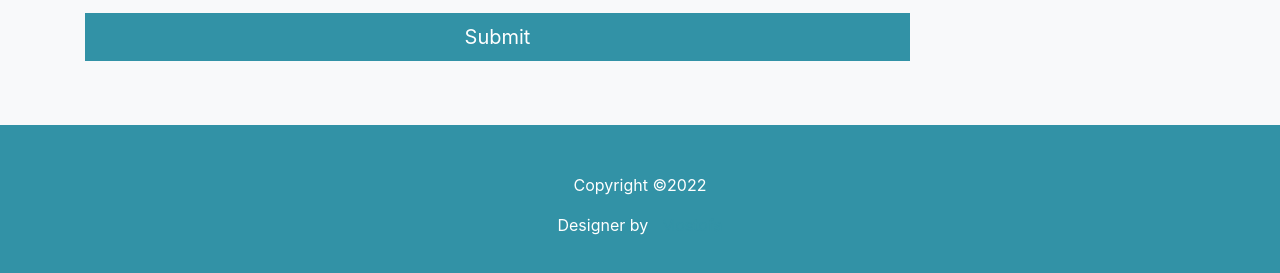
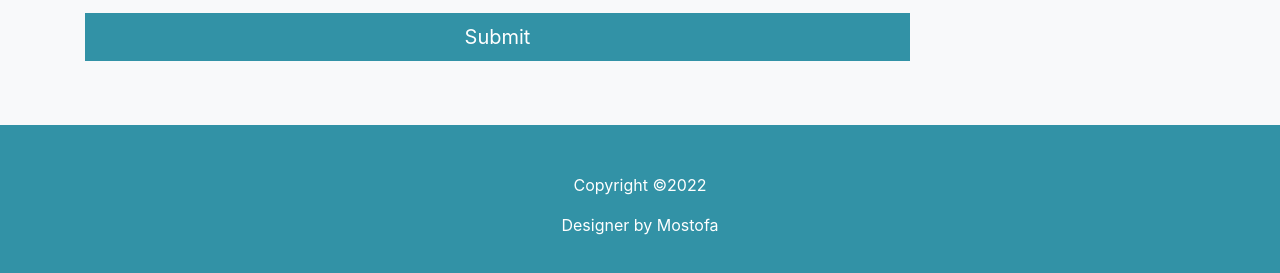
Before and after one commit to dev-mostofa/Mizuxe-Website-Design, a plain HTML site: page index.html in a window 1280 px wide. Shown: the part 2944-3217 px from the top of the page. Drawn offline with Linux system fonts and the light colour scheme.

Commit message:
first commit

```diff
--- a/index.html
+++ b/index.html
@@ -341,8 +341,7 @@
     <div class="row">
       <div class="col-12">
         <p>Copyright &copy;<script>document.write(new Date().getFullYear());</script></p>
-        <span>Designer by <a class="ml-2" href="#" target="_blank">
-           Mostofa</a></span>
+        <span>Designer by Mostofa</a></span>
       </div>
     </div>
   </div>
```
